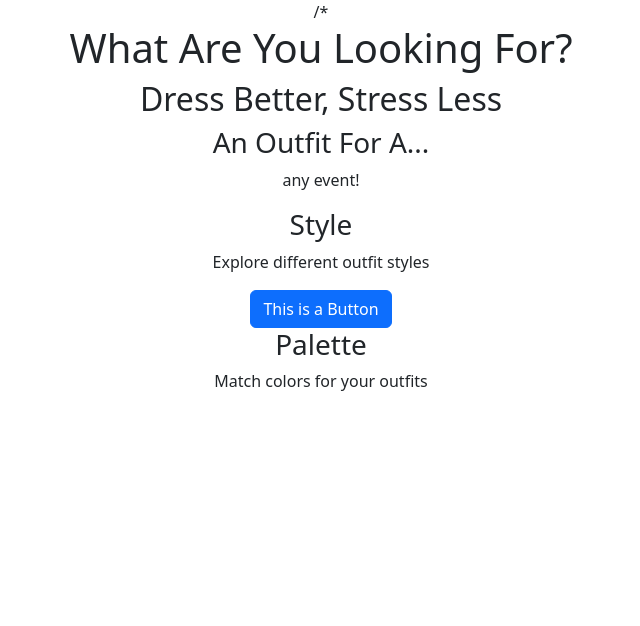
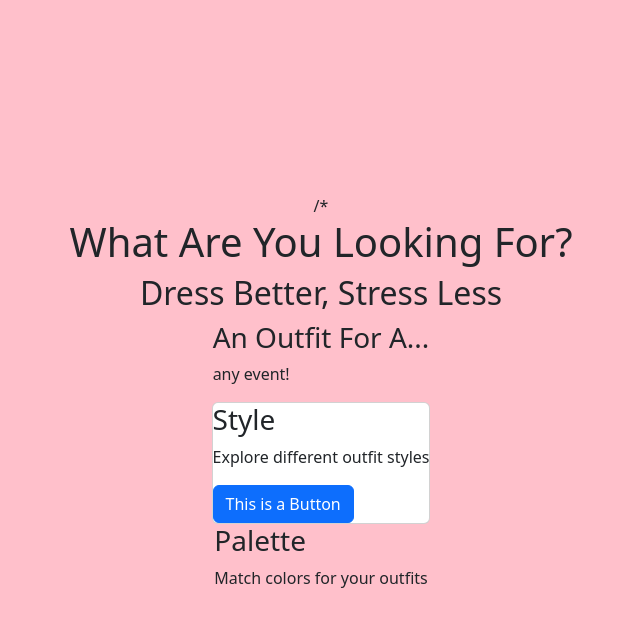
Before and after one commit to alani-y/outfitly---WiCS-Hackathon-2025, a React (Create React App) app: page / in a window 1280 px wide. Shown: the top 626 px of the page, without its empty margins (319-959 px from the left). Built offline with nearby package versions, Linux system fonts and the light colour scheme.

Commit message:
made background pink

```diff
--- a/src/App.css
+++ b/src/App.css
@@ -1,5 +1,14 @@
 .App {
   text-align: center;
+}
+
+.homepage{
+  background-color: pink;
+  min-height: 100vh;
+  display: flex;
+  flex-direction: column;
+  justify-content: center;
+  align-items: center;
 }
 
 .App-logo {
--- a/src/App.js
+++ b/src/App.js
@@ -1,12 +1,13 @@
 import logo from './logo.svg';
 import './App.css';
-import { Button } from 'react-bootstrap';
+import { Button, Card } from 'react-bootstrap';
 import 'bootstrap/dist/css/bootstrap.min.css'
 
 const Homepage = () => {
   return (
-
-    <div className="container mx-auto p-8 text-center bg-pink-200 min-h-screen flex flex-col justify-center items-center">
+    // style={{ backgroundColor: "pink", minHeight: "100vh" }}
+    // className="container mx-auto p-8 text-center bg-pink-200 min-h-screen flex flex-col justify-center items-center"
+    <div className="homepage">
       /*<h1 className="text-5xl font-bold mb-2 text-pink-800">What Are You Looking For?</h1>
       <h2 className="text-2xl mb-8 text-gray-600">Dress Better, Stress Less</h2>
 
@@ -15,11 +16,14 @@ const Homepage = () => {
         <p className="text-lg text-gray-700">any event!</p>
       </div>
 
+      <Card>
+        <div>
+          <h3 className="text-lg font-medium">Style</h3>
+            <p>Explore different outfit styles</p>
+            <Button>This is a Button</Button>
+        </div>
+      </Card>
       <div className="grid grid-cols-2 gap-6">
-          <h3 className="text-lg font-medium">Style</h3>
-          <p>Explore different outfit styles</p>
-          <Button>This is a Button</Button>
-
           <h3 className="text-lg font-medium">Palette</h3>
           <p>Match colors for your outfits</p>
       </div>
```
